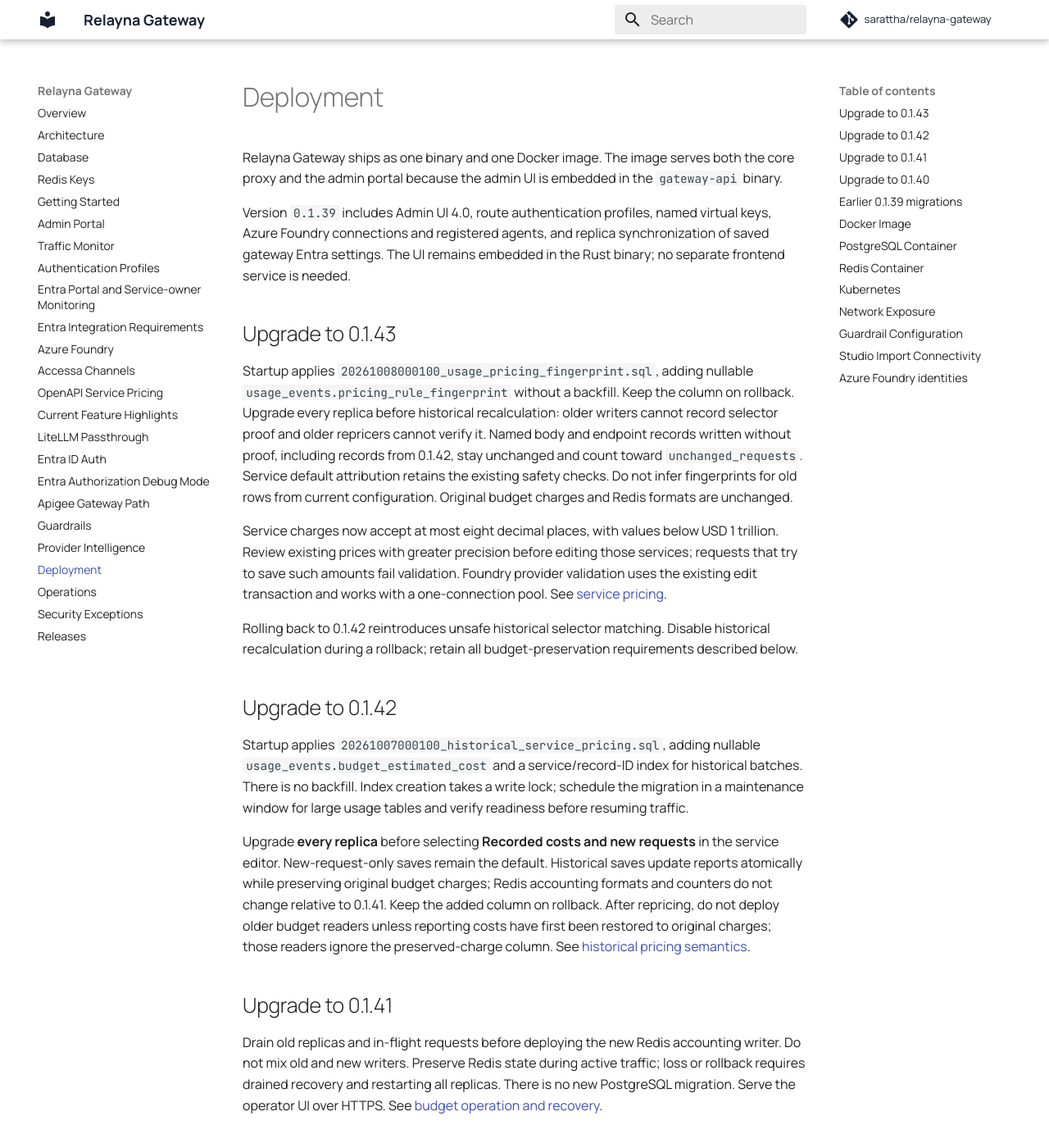
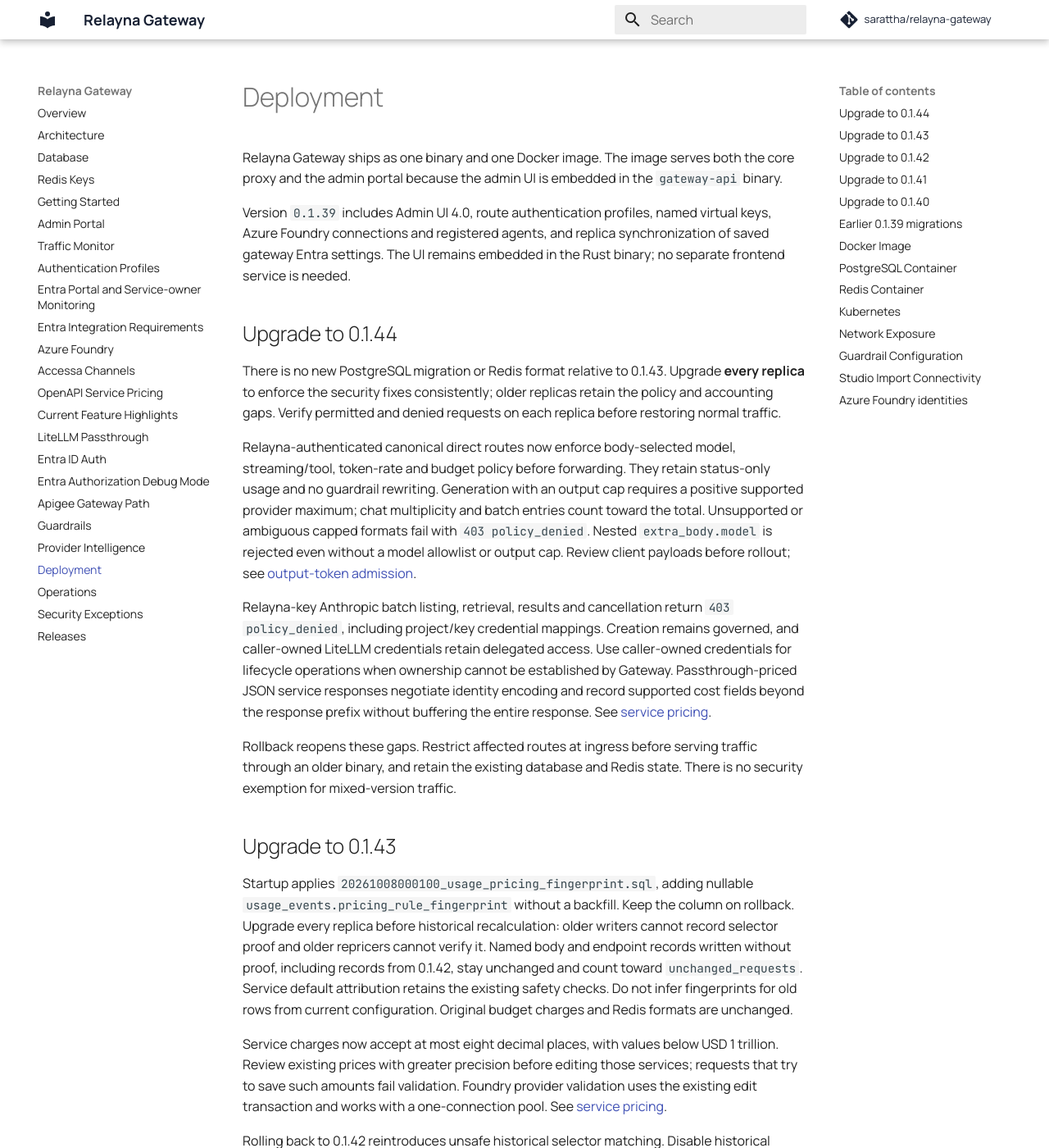
Before and after one commit to sarattha/relayna-gateway, an MkDocs documentation site: the page built from docs/deployment.md, in a window 1280 px wide and 1400 px high. Shown: the whole window at 82% size. Built offline with MkDocs 1.6.1 and Material for MkDocs 9.7.7, drawn with Linux system fonts in a browser that asks for light colours; comment, search, counter and statistics services are not loaded; some of the changed text lies outside the part shown.

Commit message:
fix: address security review and prepare v0.1.44

````diff
--- a/Cargo.toml
+++ b/Cargo.toml
@@ -9,7 +9,7 @@
 resolver = "2"
 
 [workspace.package]
-version = "0.1.43"
+version = "0.1.44"
 edition = "2021"
 license = "Apache-2.0"
 repository = "https://github.com/sarattha/relayna-gateway"
--- a/docs/deployment.md
+++ b/docs/deployment.md
@@ -6,6 +6,34 @@
 virtual keys, Azure Foundry connections and registered agents, and replica
 synchronization of saved gateway Entra settings.
 The UI remains embedded in the Rust binary; no separate frontend service is needed.
+
+## Upgrade to 0.1.44
+
+There is no new PostgreSQL migration or Redis format relative to 0.1.43. Upgrade
+**every replica** to enforce the security fixes consistently; older replicas
+retain the policy and accounting gaps. Verify permitted and denied requests on
+each replica before restoring normal traffic.
+
+Relayna-authenticated canonical direct routes now enforce body-selected model,
+streaming/tool, token-rate and budget policy before forwarding. They retain
+status-only usage and no guardrail rewriting. Generation with an output cap
+requires a positive supported provider maximum; chat multiplicity and batch
+entries count toward the total. Unsupported or ambiguous capped formats fail
+with `403 policy_denied`. Nested `extra_body.model` is rejected even without a
+model allowlist or output cap. Review client payloads before rollout; see
+[output-token admission](litellm-passthrough.md#output-token-admission).
+
+Relayna-key Anthropic batch listing, retrieval, results and cancellation return
+`403 policy_denied`, including project/key credential mappings. Creation remains
+governed, and caller-owned LiteLLM credentials retain delegated access. Use
+caller-owned credentials for lifecycle operations when ownership cannot be
+established by Gateway. Passthrough-priced JSON service responses negotiate
+identity encoding and record supported cost fields beyond the response prefix
+without buffering the entire response. See [service pricing](openapi-service-pricing.md).
+
+Rollback reopens these gaps. Restrict affected routes at ingress before serving
+traffic through an older binary, and retain the existing database and Redis
+state. There is no security exemption for mixed-version traffic.
 
 ## Upgrade to 0.1.43
 
@@ -110,7 +138,7 @@
 Build the image:
 
 ```bash
-docker build -t relayna-gateway:0.1.43 .
+docker build -t relayna-gateway:0.1.44 .
 ```
 
 Run it with required dependencies:
@@ -130,7 +158,7 @@
   -e GATEWAY_MAX_BUFFERED_REQUESTS="8" \
   -e GATEWAY_MAX_INFLIGHT_BUFFER_BYTES="536870912" \
   -e LOG_LEVEL="gateway_api=info,gateway_proxy=info" \
-  relayna-gateway:0.1.43
+  relayna-gateway:0.1.44
 ```
 
 The proxy listens on port `8080`. The control API, admin portal, readiness, and metrics listen on port `8081`.
@@ -190,13 +218,13 @@
 1. Use the image published by the tag-based release workflow:
 
    ```text
-   ghcr.io/sarattha/relayna-gateway:0.1.43
+   ghcr.io/sarattha/relayna-gateway:0.1.44
    ```
 
    To build and publish manually to another registry:
 
    ```bash
-   export RELAYNA_GATEWAY_IMAGE="<your-registry>/<your-org>/relayna-gateway:0.1.43"
+   export RELAYNA_GATEWAY_IMAGE="<your-registry>/<your-org>/relayna-gateway:0.1.44"
    docker build -t "$RELAYNA_GATEWAY_IMAGE" .
    docker push "$RELAYNA_GATEWAY_IMAGE"
    ```
@@ -204,7 +232,7 @@
 2. Update the Deployment image when you use a different registry or tag:
 
    ```yaml
-   image: <your-registry>/<your-org>/relayna-gateway:0.1.43
+   image: <your-registry>/<your-org>/relayna-gateway:0.1.44
    ```
 
 3. Store secrets through your cluster secret manager:
````
Also changed, not shown: CHANGELOG.md (+35 -0 lines), README.md (+9 -3 lines), docs/current-features.md (+12 -2 lines), docs/index.md (+1 -1 lines), docs/litellm-passthrough.md (+3 -2 lines), docs/releases.md (+16 -7 lines), internal/execplans/security-fixes-2026-10-11.md (+25 -0 lines), 5 other files.
